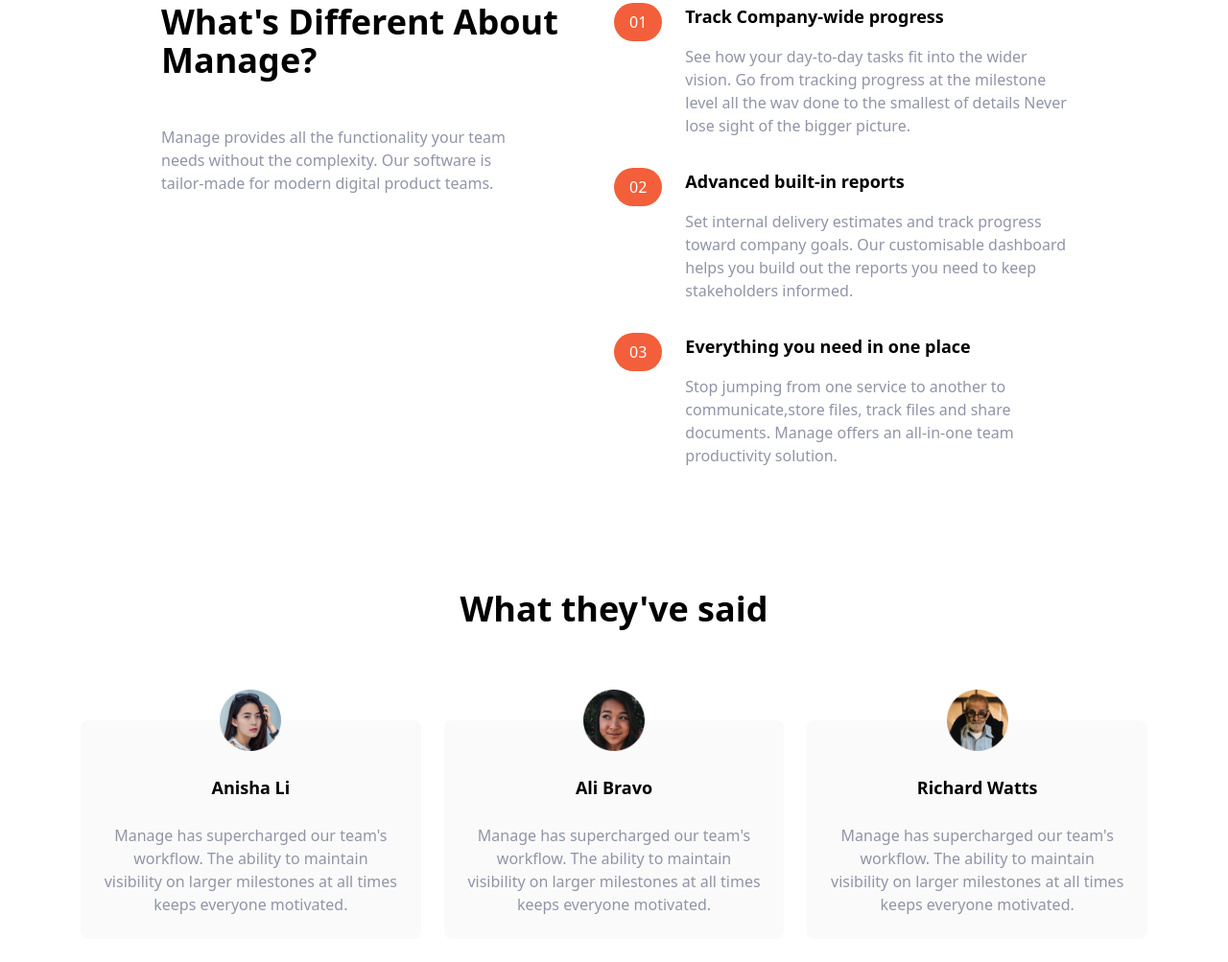
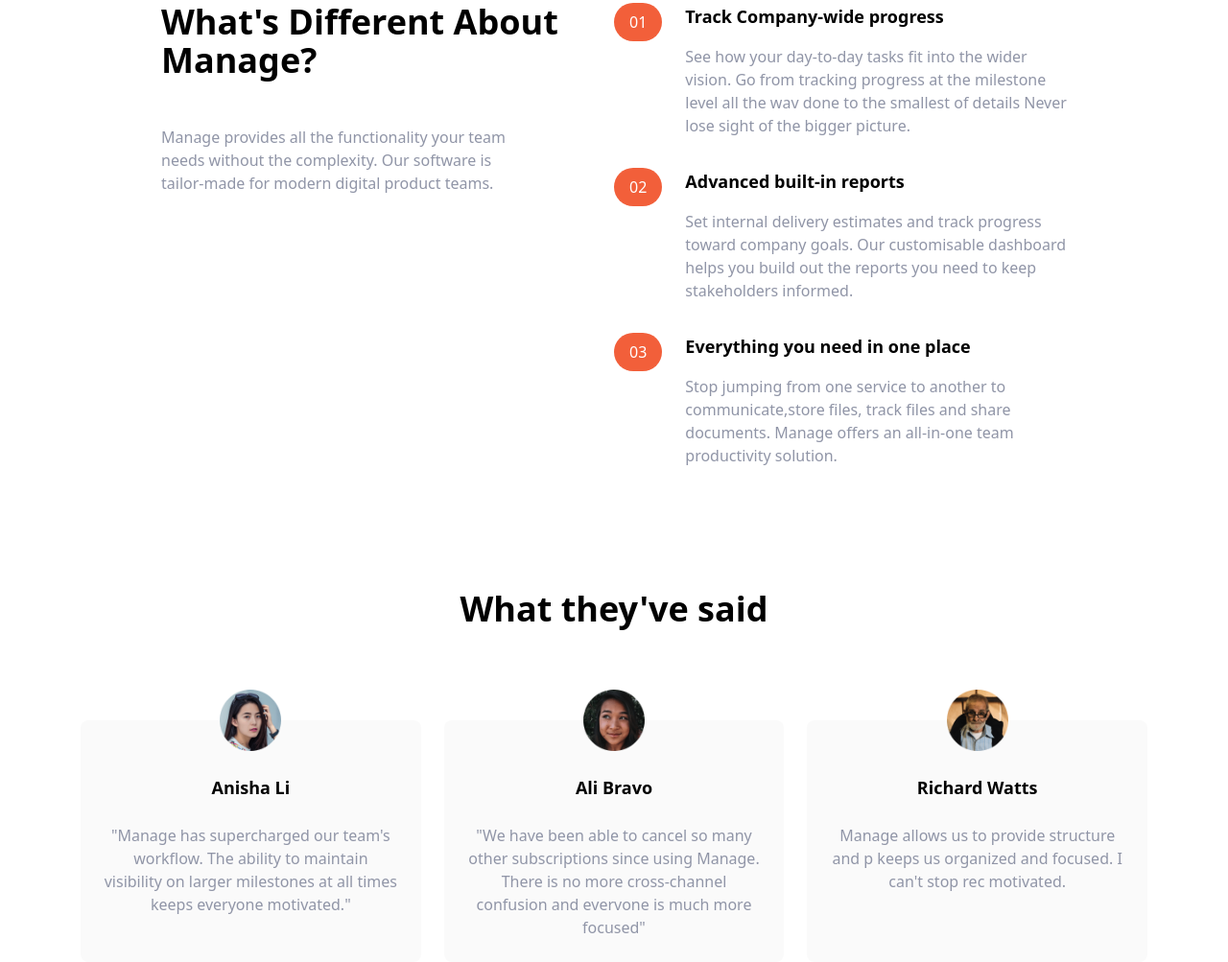
Before and after one commit to thehero1z/manage, a website: page index.html in a window 1280 px wide. Shown: the part 653-1656 px from the top of the page at 96% size. Before the commit the page ends 1632 px from the top, so only its background shows below. Drawn offline with Linux system fonts and the light colour scheme.

Commit message:
testimonials commit

```diff
--- a/index.html
+++ b/index.html
@@ -141,19 +141,21 @@
       <div class="flex flex-col items-center p-6 space-y-6 rounded-lg bg-veryLightGray md:w-1/3">
       <img class="w-16 -mt-14 " src="./images/avatar-anisha.png" alt="potrait of Anisha">
       <h5 class="text-lg font-bold">Anisha Li</h5>
-      <p class="text-darkGrayishBlue"> Manage has supercharged our team's workflow. The ability to maintain visibility on larger milestones at all times keeps everyone motivated.</p>
+      <p class="text-darkGrayishBlue"> "Manage has supercharged our team's workflow. The ability to maintain visibility on larger milestones at all times keeps everyone motivated."</p>
      </div>
-      <!-- 1st Testimonial -->
-      <div class="flex flex-col items-center p-6 space-y-6 rounded-lg bg-veryLightGray md:w-1/3">
+      <!-- 2nd Testimonial -->
+      <div class="hidden flex-col items-center p-6 space-y-6 rounded-lg bg-veryLightGray md:flex md:w-1/3">
         <img class="w-16 -mt-14 " src="./images/avatar-ali.png" alt="potrait of Ali">
         <h5 class="text-lg font-bold">Ali Bravo</h5>
-        <p class="text-darkGrayishBlue"> Manage has supercharged our team's workflow. The ability to maintain visibility on larger milestones at all times keeps everyone motivated.</p>
+        <p class="text-darkGrayishBlue"> "We have been able to cancel so many other subscriptions since using Manage. There is no more cross-channel
+          confusion and evervone is much more focused"</p>
        </div>
-        <!-- 1st Testimonial -->
-      <div class="flex flex-col items-center p-6 space-y-6 rounded-lg bg-veryLightGray md:w-1/3">
+        <!-- 3rd Testimonial -->
+      <div class="hidden flex-col items-center p-6 space-y-6 rounded-lg bg-veryLightGray md:flex md:w-1/3">
         <img class="w-16 -mt-14 " src="./images/avatar-richard.png" alt="potrait of Richard">
         <h5 class="text-lg font-bold">Richard Watts</h5>
-        <p class="text-darkGrayishBlue"> Manage has supercharged our team's workflow. The ability to maintain visibility on larger milestones at all times keeps everyone motivated.</p>
+        <p class="text-darkGrayishBlue"> Manage allows us to provide structure and p
+          keeps us organized and focused. I can't stop rec motivated.</p>
        </div>
     </div>
 
```
Also changed, not shown: css/main.css.
